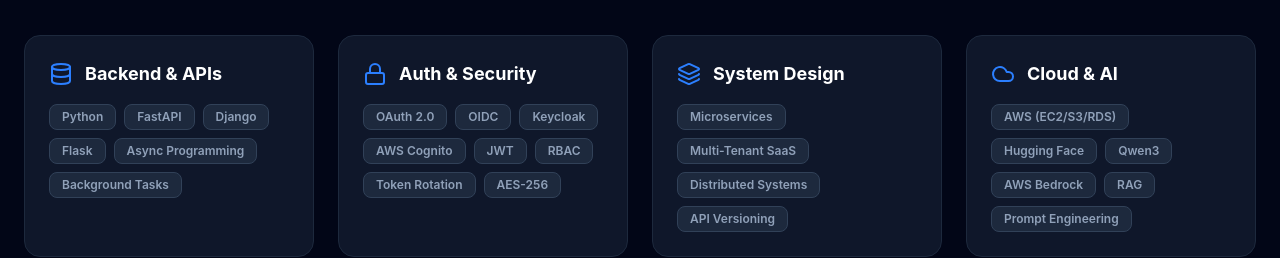
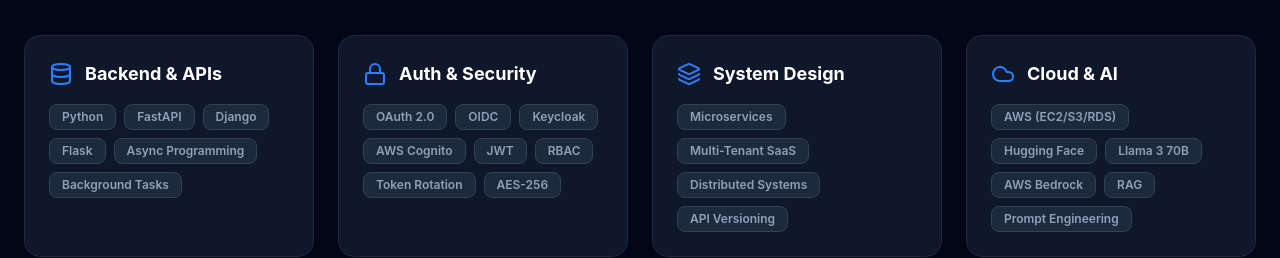
Before and after one commit to Kota-Ashok/Portfolio, a React (Vite) app: page / in a window 1280 px wide. Shown: the part 1560-1818 px from the top of the page. Built offline with nearby package versions, Linux system fonts and the light colour scheme.

Commit message:
Update Skills.tsx

```diff
--- a/src/components/Skills.tsx
+++ b/src/components/Skills.tsx
@@ -22,7 +22,7 @@
     {
         title: 'Cloud & AI',
         icon: <Cloud className="text-blue-500" />,
-        skills: ['AWS (EC2/S3/RDS)', 'Hugging Face', 'Qwen3', 'AWS Bedrock', 'RAG', 'Prompt Engineering']
+        skills: ['AWS (EC2/S3/RDS)', 'Hugging Face', 'Llama 3 70B', 'AWS Bedrock', 'RAG', 'Prompt Engineering']
     },
     {
         title: 'Frontend',
```
